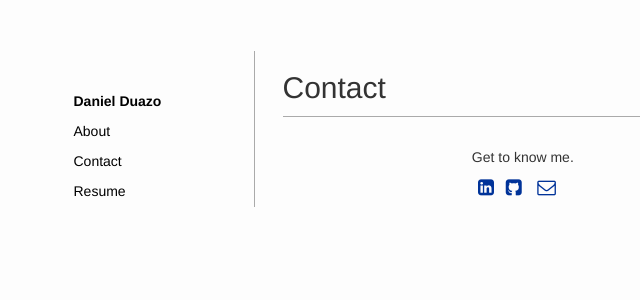
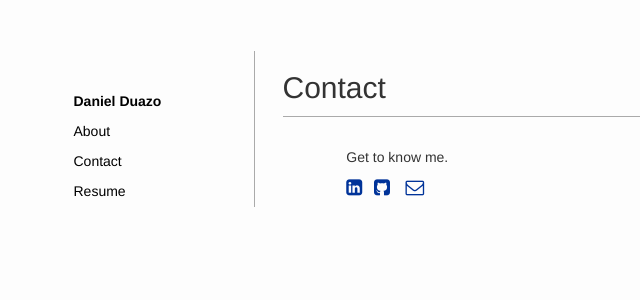
Before and after one commit to danielduazo/danielduazo.github.io, a Jekyll site: the page built from contact/index.html, in a window 1280 px wide. Shown: the top 300 px of the page, without its empty margins (94-734 px from the left). Built offline with Jekyll 4.4.1, drawn with Linux system fonts in a browser that asks for light colours.

Commit message:
playing with contact buttons

```diff
--- a/contact/index.html
+++ b/contact/index.html
@@ -6,7 +6,7 @@ description:
 ---
 
 <div class="row">
-    <div class="col-md-6 col-md-offset-1 text-center">
+    <div class="col-md-6 col-md-offset-1">
         <p>Get to know me.</p>
 
 	    <p>
```
